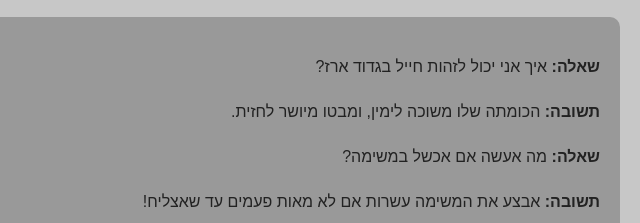
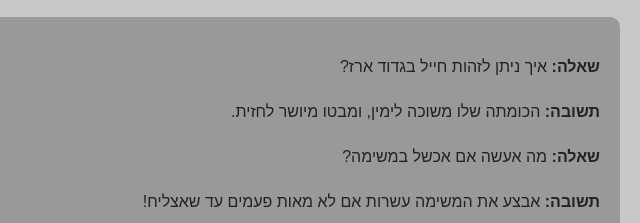
Before and after one commit to Bahadachat/bahadachat.github.io, a plain HTML site: page index.html in a window 1280 px wide. Shown: the part 1843-2066 px from the top of the page, 640-1280 px from the left. Drawn offline with Linux system fonts and the light colour scheme.

Commit message:
Update ui

```diff
--- a/index.html
+++ b/index.html
@@ -122,7 +122,7 @@
 
         <h2>שאלות נפוצות</h2>
         <div class="text-wrapper">
-            <p><strong>שאלה:</strong> איך אני יכול לזהות חייל בגדוד ארז?</p>
+            <p><strong>שאלה:</strong> איך ניתן לזהות חייל בגדוד ארז?</p>
             <p><strong>תשובה:</strong> הכומתה שלו משוכה לימין, ומבטו מיושר לחזית.</p>
             <p><strong>שאלה:</strong> מה אעשה אם אכשל במשימה?</p>
             <p><strong>תשובה:</strong> אבצע את המשימה עשרות אם לא מאות פעמים עד שאצליח!</p>
```
